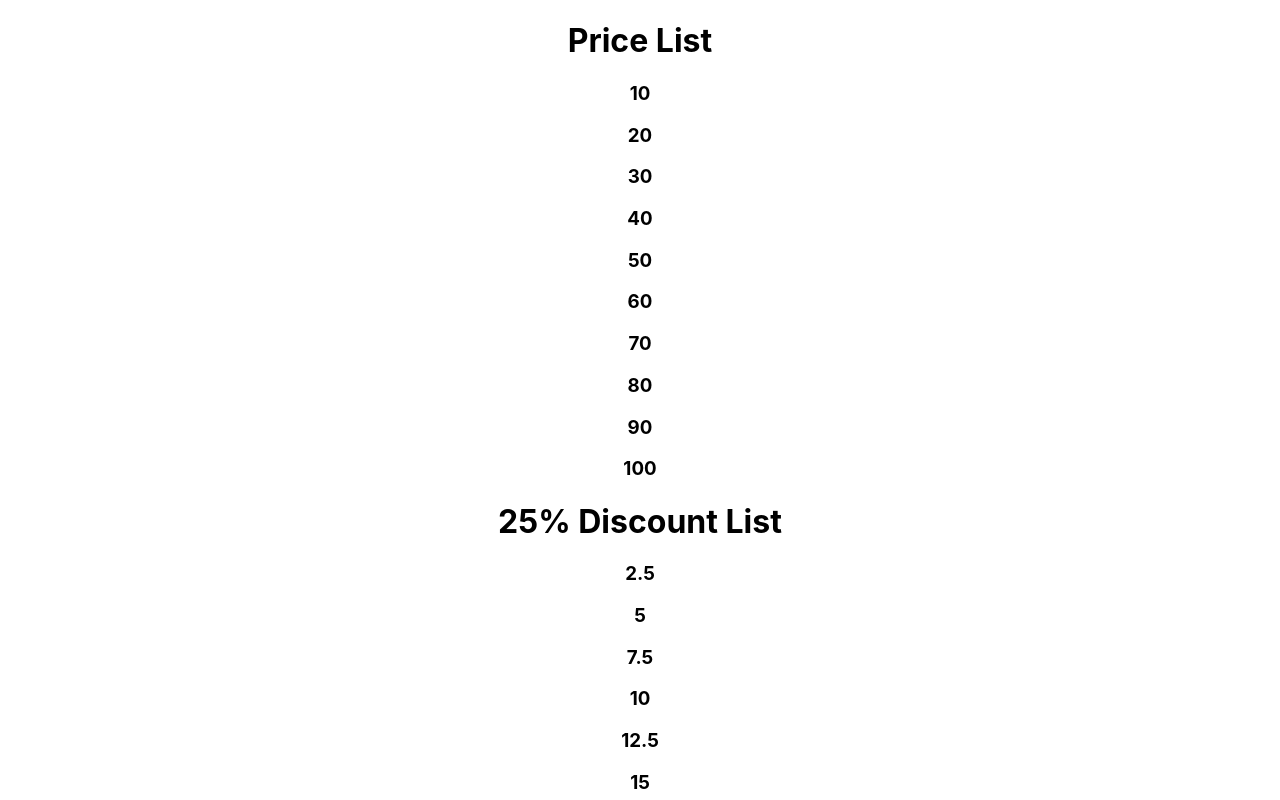
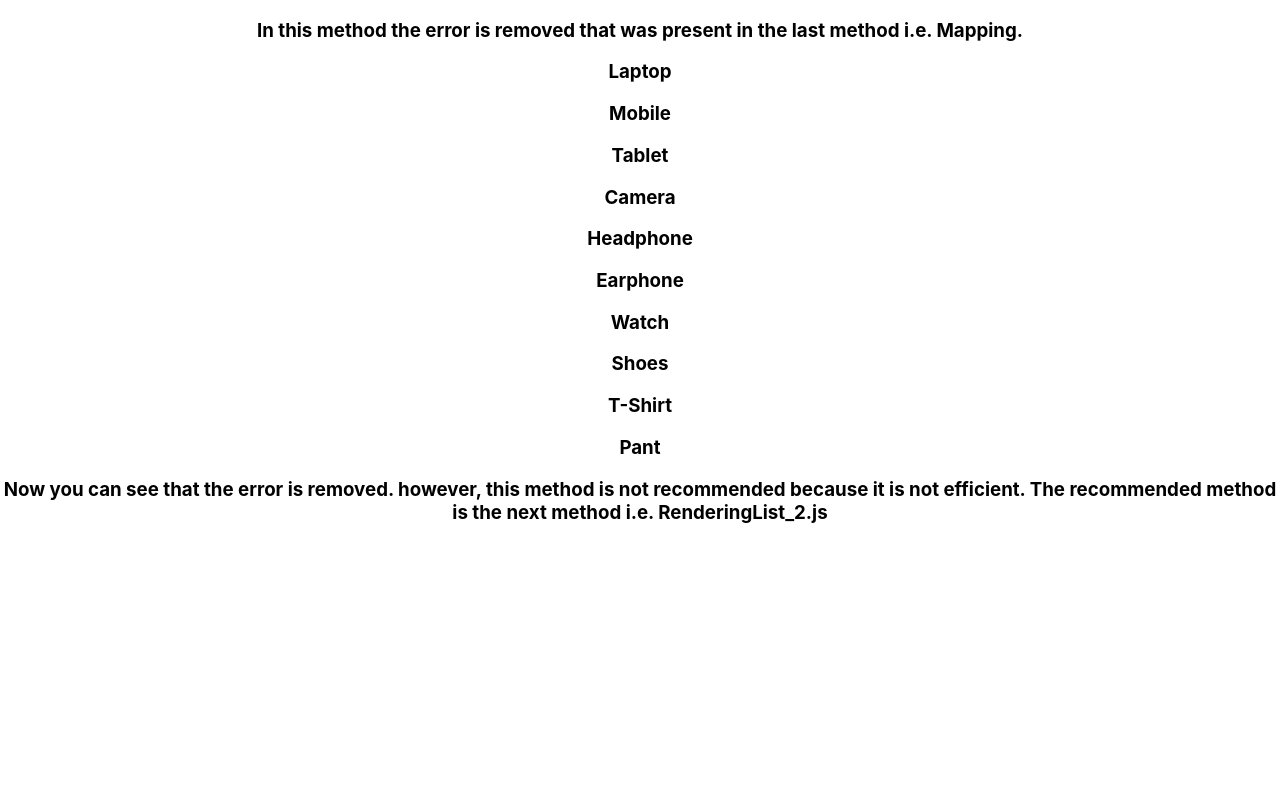
Before and after one commit to Ashu-kumar40/Learn-React.js, a React (Create React App) app: page / in a window 1280 px wide. Shown: the top 800 px of the page. Built offline with nearby package versions, Linux system fonts and the light colour scheme.

Commit message:
Rendering list method 1 added

```diff
--- a/src/App.js
+++ b/src/App.js
@@ -1,19 +1,20 @@
 import "./App.css";
-import ConditionalComp from "./Components/ConditionalComp";
-import { ConditionalRendering } from "./Components/ConditionalRendering";
+// import ConditionalComp from "./Components/ConditionalComp";
+// import { ConditionalRendering } from "./Components/ConditionalRendering";
 // import Hello from "./Components/Profile";
 // import Message from "./Components/Classcomp";
 // import Fun2 from "./Components/Props_in_FBC";
 // import Fun3 from './Components/Props_in_CBC'
-import Counter from './Components/counter'
-import Profile from './Components/DestructuringProps'
-import PetName from './Components/DestructuringPropsCBC'
-import EventBindingCBC from "./Components/EventBindingCBC";
-import Eventhandeling from './Components/EventHandeling'
-import EventHandelingCBC from "./Components/EventHandelingCBC";
-import Mapping from "./Components/Mapping";
-import TernaryConditionalRendering from "./Components/TernaryConditionalRendering";
-import CounterFBC from "./Components/UseStateFBC";
+// import Counter from './Components/counter'
+// import Profile from './Components/DestructuringProps'
+// import PetName from './Components/DestructuringPropsCBC'
+// import EventBindingCBC from "./Components/EventBindingCBC";
+// import Eventhandeling from './Components/EventHandeling'
+// import EventHandelingCBC from "./Components/EventHandelingCBC";
+// import Mapping from "./Components/Mapping";
+import RenderingList_1 from "./Components/RenderingList_1";
+// import TernaryConditionalRendering from "./Components/TernaryConditionalRendering";
+// import CounterFBC from "./Components/UseStateFBC";
 function App() {
   return (
     <div className="App">
@@ -38,7 +39,8 @@ function App() {
       {/* <ConditionalComp /> */}
       {/* <ConditionalRendering /> */}
       {/* <TernaryConditionalRendering /> */}
-      <Mapping />
+      {/* <Mapping /> */}
+      <RenderingList_1 />
     </div>
   );
 }
--- a/src/Components/Mapping.js
+++ b/src/Components/Mapping.js
@@ -4,6 +4,7 @@ const Discount = Prices.map((Price) => <h3>{(Price * 25) / 100}</h3>);
 export default function Mapping() {
     return (
         <div>
+            <h3>In this method you will see an error in console. to remove this error we will use different methods.</h3>
             <h1>Price List</h1>
             {Price}
             <h1>25% Discount List</h1>
--- /dev/null
+++ b/src/Components/RenderingList_1.js
@@ -0,0 +1,13 @@
+export default function RenderingList_1() {
+    const products = ["Laptop", "Mobile", "Tablet", "Camera", "Headphone", "Earphone", "Watch", "Shoes", "T-Shirt", "Pant"]
+    const product = products.map((product) => (
+        <h3 key={product}>{product}</h3>
+    ))
+    return (
+        <div>
+            <h3>In this method the error is removed that was present in the last method i.e. Mapping.</h3>
+            {product}
+            <h3>Now you can see that the error is removed. however, this method is not recommended because it is not efficient. The recommended method is the next method i.e. RenderingList_2.js</h3>
+        </div>
+    )
+}
```
